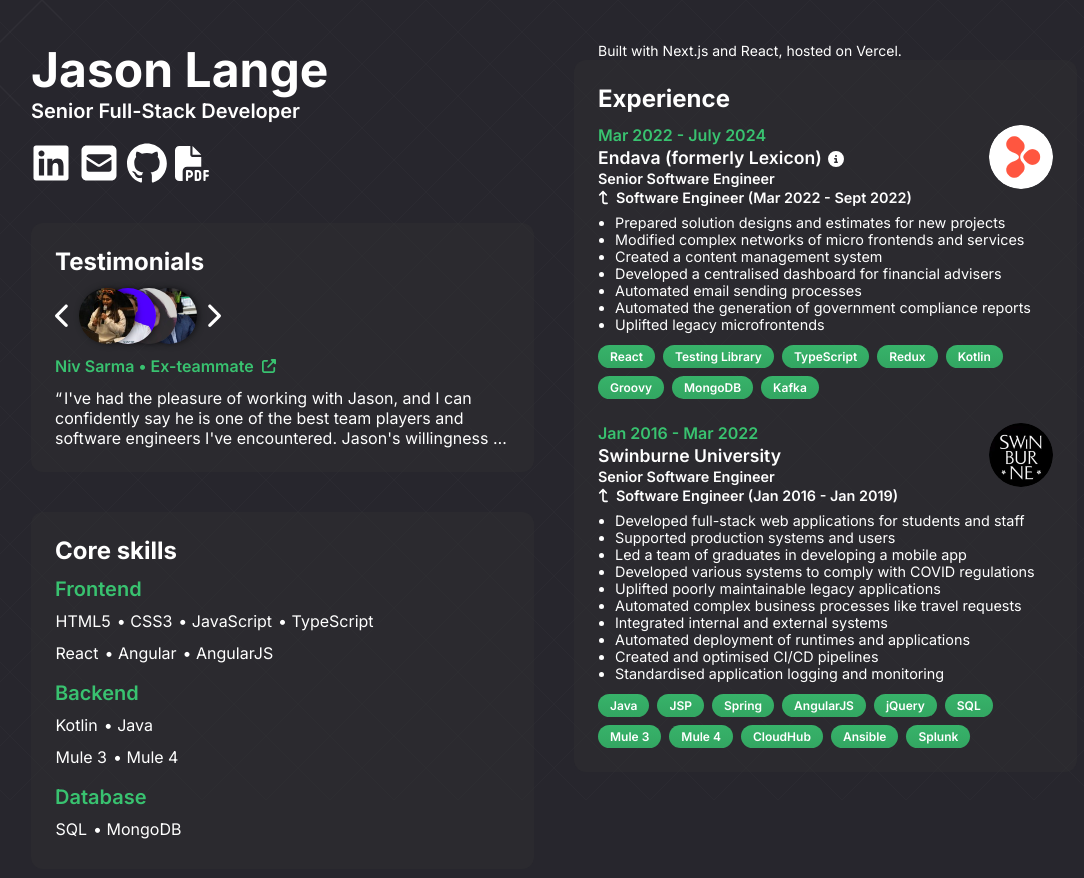
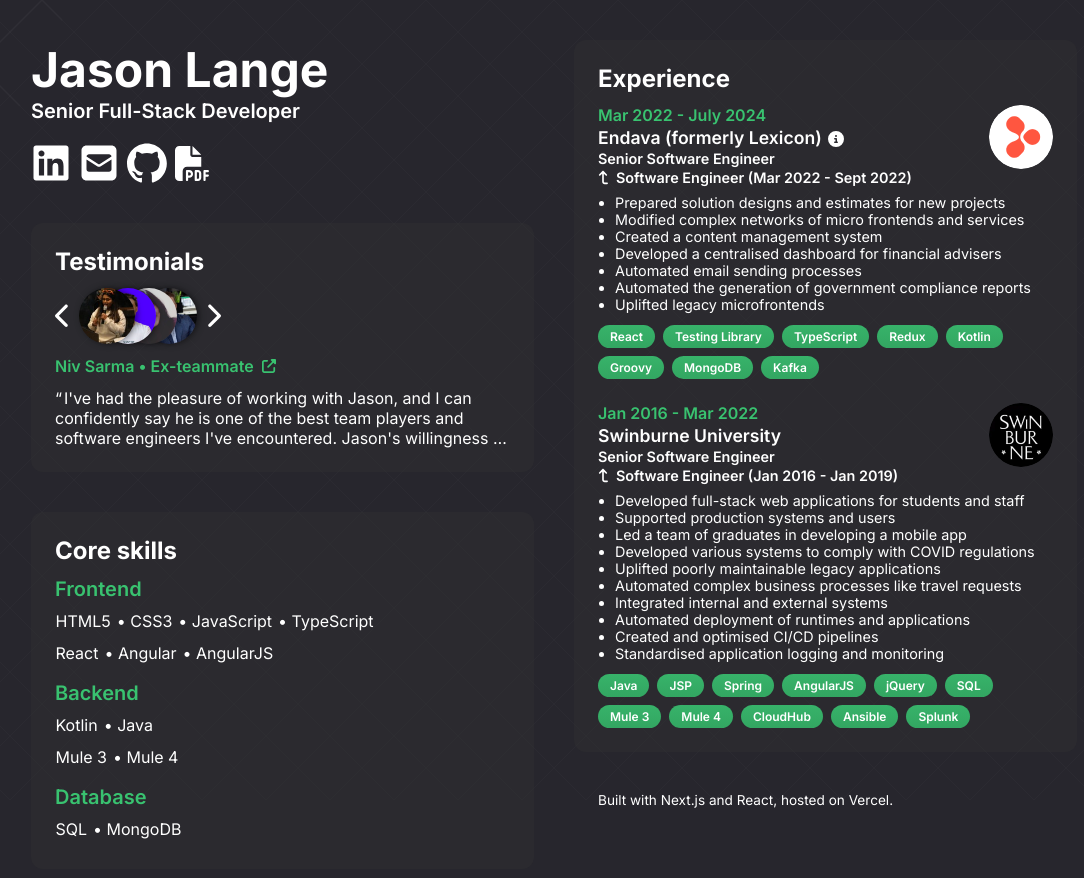
Before and after one commit to jason-d-f-lange/jasonlange.dev, a Next.js app: page / in a window 1280 px wide. Shown: the top 878 px of the page, without its empty margins (86-1170 px from the left). Built offline with nearby package versions, Linux system fonts and the light colour scheme.

Commit message:
Always display site info as last section

```diff
--- a/src/app/page.tsx
+++ b/src/app/page.tsx
@@ -9,8 +9,6 @@
 
 const baseGap = 20;
 
-const twoColumnBreakpoint = '@media (min-width: 1020px)';
-
 const Content = styled.main({
   margin: '0 auto',
   maxWidth: 1126,
@@ -20,7 +18,7 @@
   padding: baseGap,
   gap: baseGap,
 
-  [twoColumnBreakpoint]: {
+  '@media (min-width: 1020px)': {
     display: 'block',
     columns: 2,
     padding: baseGap * 2,
@@ -52,15 +50,6 @@
   marginBottom: 12,
 });
 
-const SiteInfo = styled.span({
-  fontSize: 14,
-  padding: '0 24px',
-  order: 1,
-  [twoColumnBreakpoint]: {
-    order: 0,
-  },
-});
-
 export default function Home() {
   return (
     <Content>
@@ -81,12 +70,17 @@
         <Skills />
       </Section>
 
-      <SiteInfo>Built with Next.js and React, hosted on Vercel.</SiteInfo>
-
       <Section>
         <SectionHeading>Experience</SectionHeading>
         <Experience />
       </Section>
+
+      <Section
+        hideBackground
+        style={{ fontSize: '0.85em', paddingTop: 0, paddingBottom: 0 }}
+      >
+        Built with Next.js and React, hosted on Vercel.
+      </Section>
     </Content>
   );
 }
```
